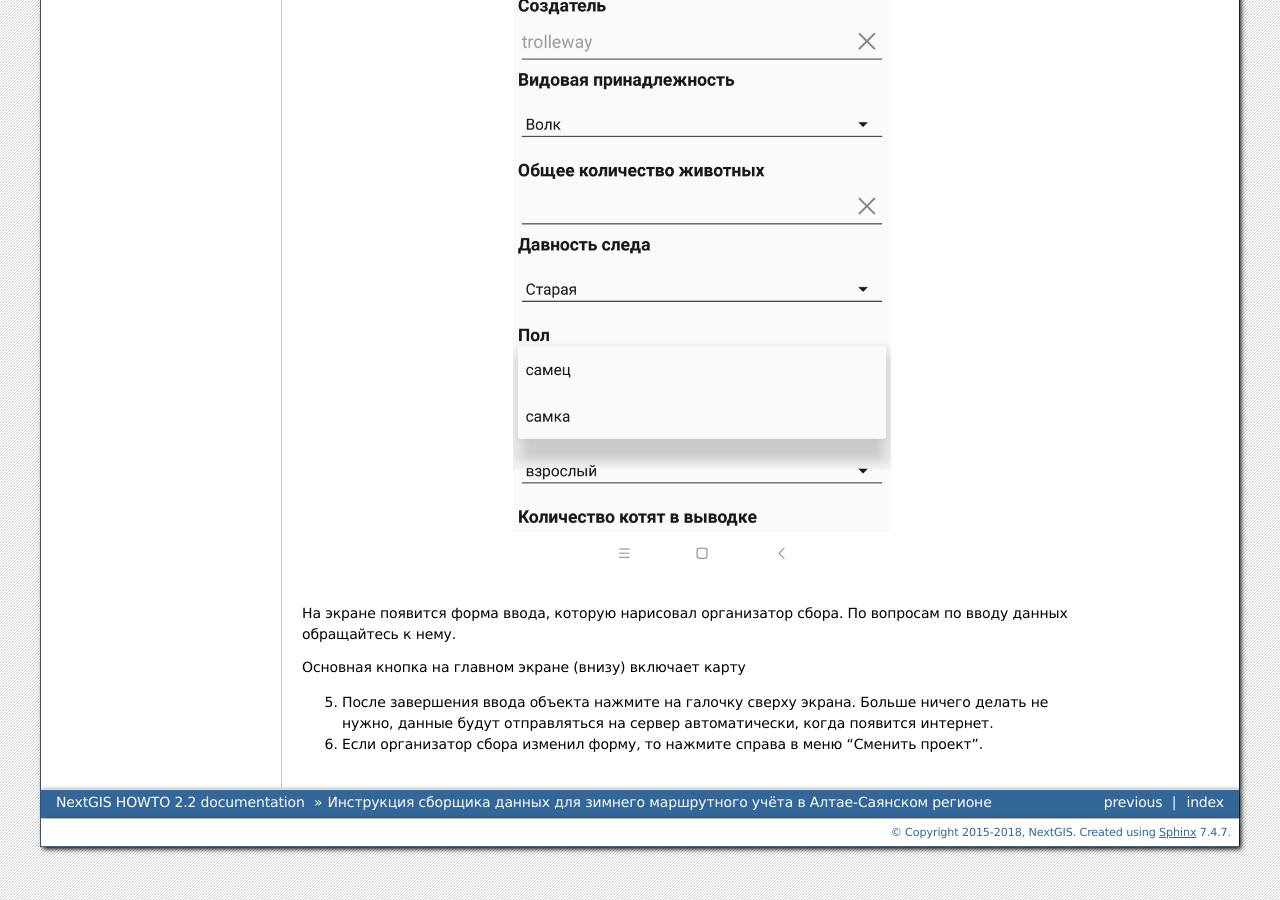
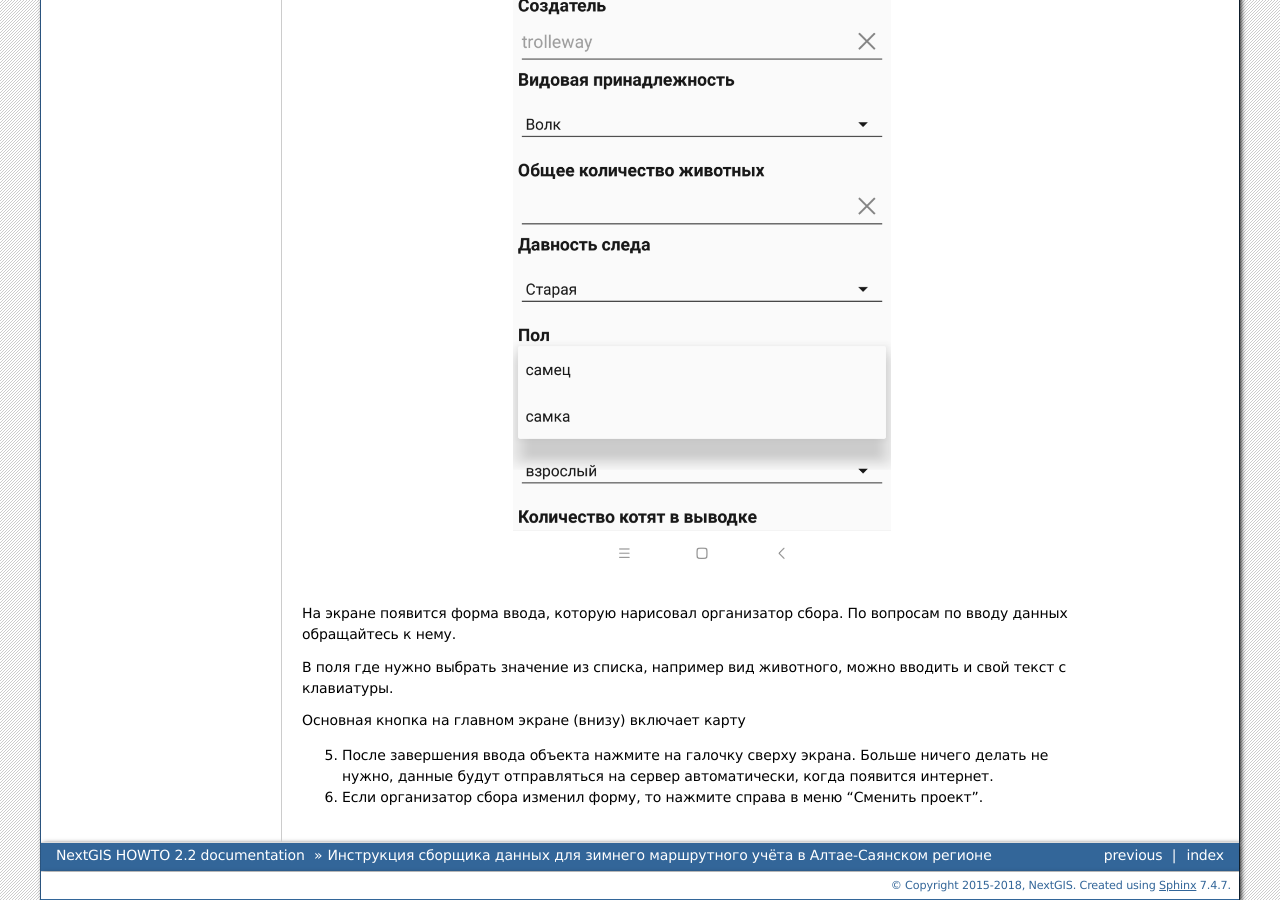
Before and after one commit to nextgis/docs_howto, a Sphinx documentation site: the page built from source/bars_user.rst, in a window 1280 px wide and 900 px high, scrolled down 7754 px. Built offline with Sphinx 7.4.7, drawn with Linux system fonts in a browser that asks for light colours; formulas are drawn with MathJax 3; pages that are not in the unit, such as notebooks, are missing from menus.

Commit message:
Update bars_user.rst

```diff
--- a/source/bars_user.rst
+++ b/source/bars_user.rst
@@ -107,6 +107,8 @@
 
 На экране появится форма ввода, которую нарисовал организатор сбора. По вопросам по вводу данных обращайтесь к нему.
 
+В поля где нужно выбрать значение из списка, например вид животного, можно вводить и свой текст с клавиатуры.
+
 Основная кнопка на главном экране (внизу) включает карту
 
 5. После завершения ввода объекта нажмите на галочку сверху экрана. Больше ничего делать не нужно, данные будут отправляться на сервер автоматически, когда появится интернет.
```
